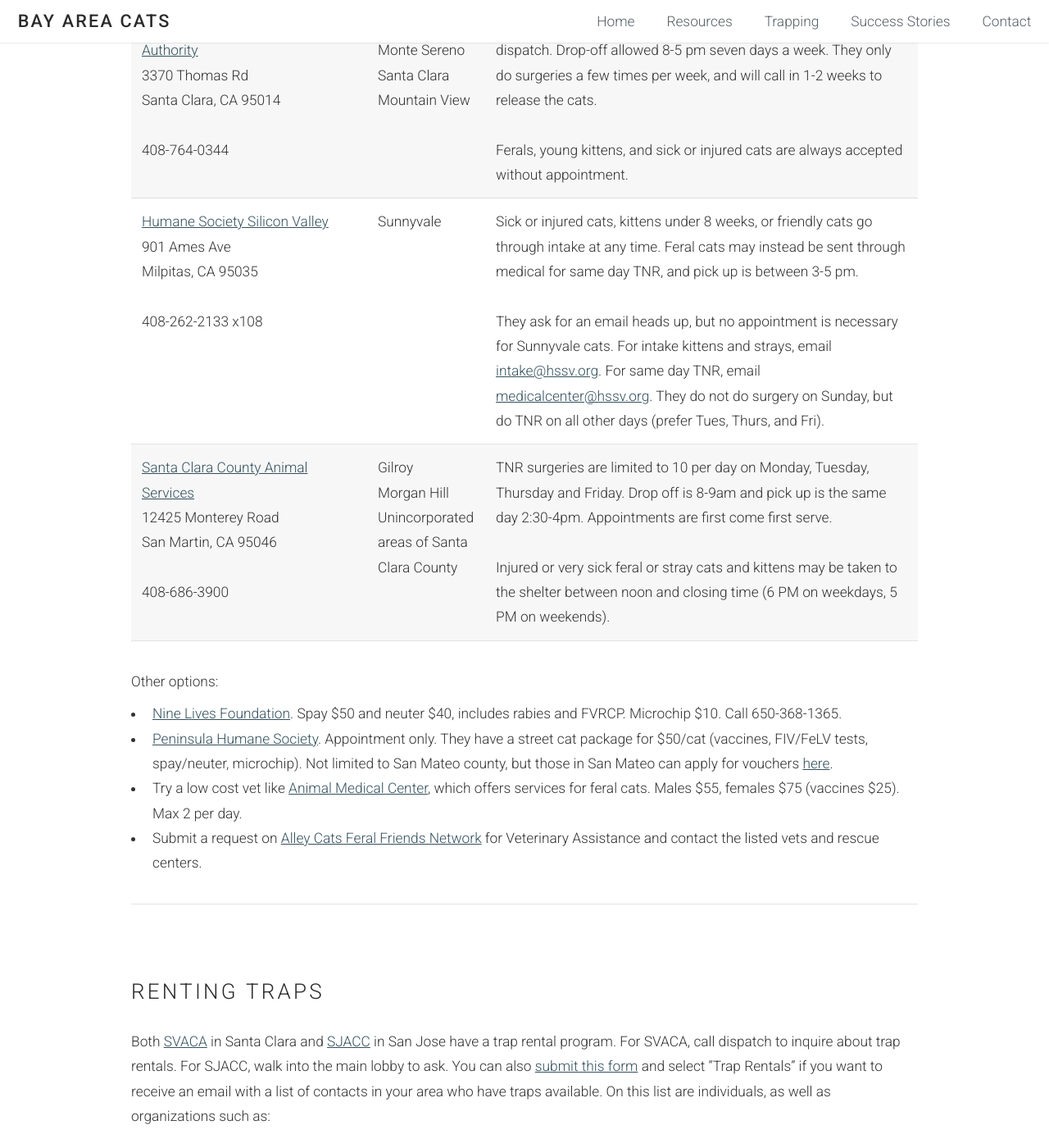
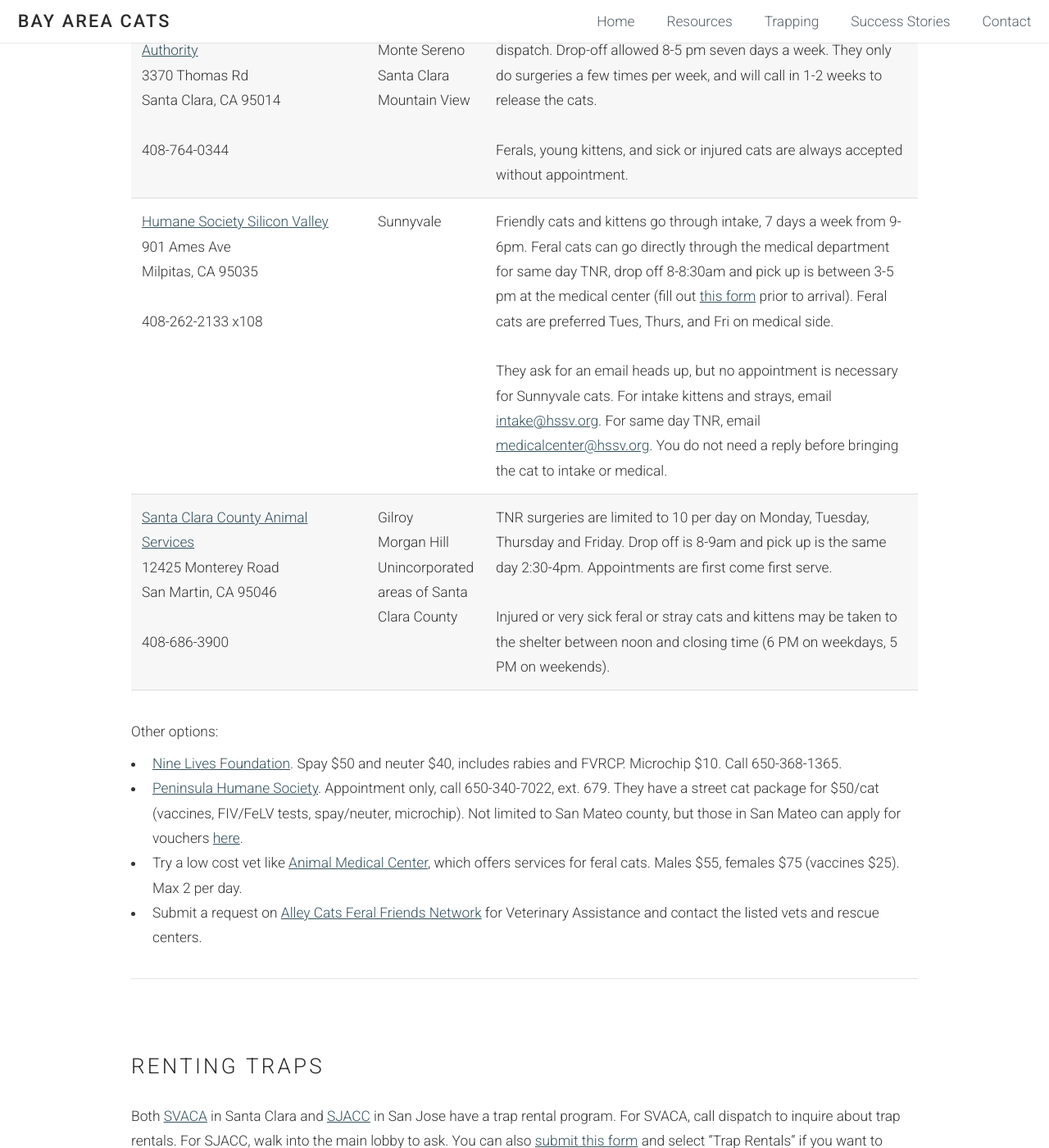
Before and after one commit to sunmeetsingh/bayareacats.github.io, a Jekyll site: the page built from resources.html, in a window 1280 px wide and 1400 px high, scrolled down 1218 px. Shown: the whole window at 82% size. Built offline with Jekyll 4.4.1, drawn with Linux system fonts in a browser that asks for light colours.

Commit message:
Update HSSV notes

```diff
--- a/resources.html
+++ b/resources.html
@@ -98,9 +98,9 @@
                     </td>
                     <td>Sunnyvale
                     </td>
-                    <td>Sick or injured cats, kittens under 8 weeks, or friendly cats go through intake at any time. Feral cats may instead be sent through medical for same day TNR, and pick up is between 3-5 pm.<br/><br/>
+                    <td>Friendly cats and kittens go through intake, 7 days a week from 9-6pm. Feral cats can go directly through the medical department for same day TNR, drop off 8-8:30am and pick up is between 3-5 pm at the medical center (fill out <a href="https://www.hssv.org/wp-content/uploads/2020/09/Community-Cat-Spay-Neuter-Intake-Form-2019.pdf">this form</a> prior to arrival). Feral cats are preferred Tues, Thurs, and Fri on medical side.<br/><br/>
 
-                    They ask for an email heads up, but no appointment is necessary for Sunnyvale cats. For intake kittens and strays, email <a target="_blank" >intake@hssv.org</a>. For same day TNR, email <a target="_blank" >medicalcenter@hssv.org</a>. They do not do surgery on Sunday, but do TNR on all other days (prefer Tues, Thurs, and Fri).
+                    They ask for an email heads up, but no appointment is necessary for Sunnyvale cats. For intake kittens and strays, email <a target="_blank" >intake@hssv.org</a>. For same day TNR, email <a target="_blank" >medicalcenter@hssv.org</a>. You do not need a reply before bringing the cat to intake or medical.
                     </td>
                   </tr>
                   <tr>
@@ -126,7 +126,7 @@
                 <p style="margin-bottom:0.5em;">Other options:</p>
                 <ul style="margin-bottom:0.5em;">
                     <li><a href="https://www.ninelivesfoundation.org/resources">Nine Lives Foundation</a>. Spay $50 and neuter $40, includes rabies and FVRCP. Microchip $10. Call 650-368-1365.</li>
-                    <li><a target="_blank" href="https://goo.gl/maps/NV23j2pA17WuPA996">Peninsula Humane Society</a>. Appointment only. They have a street cat package for $50/cat (vaccines, FIV/FeLV tests, spay/neuter, microchip). Not limited to San Mateo county, but those in San Mateo can apply for vouchers <a target="_blank" href="https://www.smchealth.org/spayneuter-voucher-program">here</a>.</li>
+                    <li><a target="_blank" href="https://goo.gl/maps/NV23j2pA17WuPA996">Peninsula Humane Society</a>. Appointment only, call 650-340-7022, ext. 679. They have a street cat package for $50/cat (vaccines, FIV/FeLV tests, spay/neuter, microchip). Not limited to San Mateo county, but those in San Mateo can apply for vouchers <a target="_blank" href="https://www.smchealth.org/spayneuter-voucher-program">here</a>.</li>
                     <!-- <li><a href="">Humane Society Silicon Valley</a> (HSSV). Appointment only. -->
                     <li>Try a low cost vet like <a target="_blank" href="https://goo.gl/maps/gt4fPXiUGSjtgfhC8">Animal Medical Center</a>, which offers services for feral cats. Males $55, females $75 (vaccines $25). Max 2 per day.</li>
                     <li>Submit a request on <a target="_blank" href="https://www.alleycat.org/our-work/feral-friends-network/feral-friends-network-connect/">Alley Cats Feral Friends Network</a> for Veterinary Assistance and contact the listed vets and rescue centers.</li>
```
